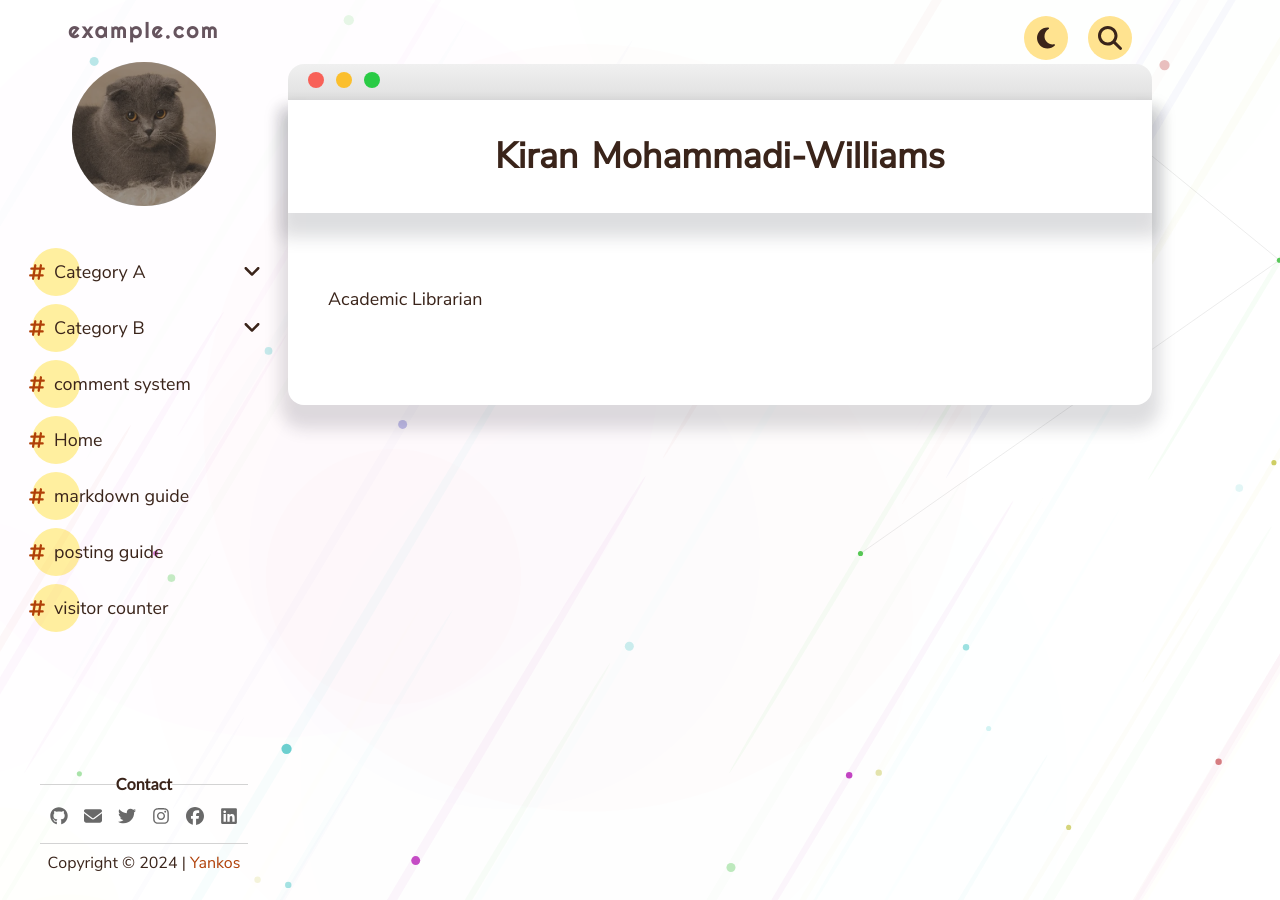
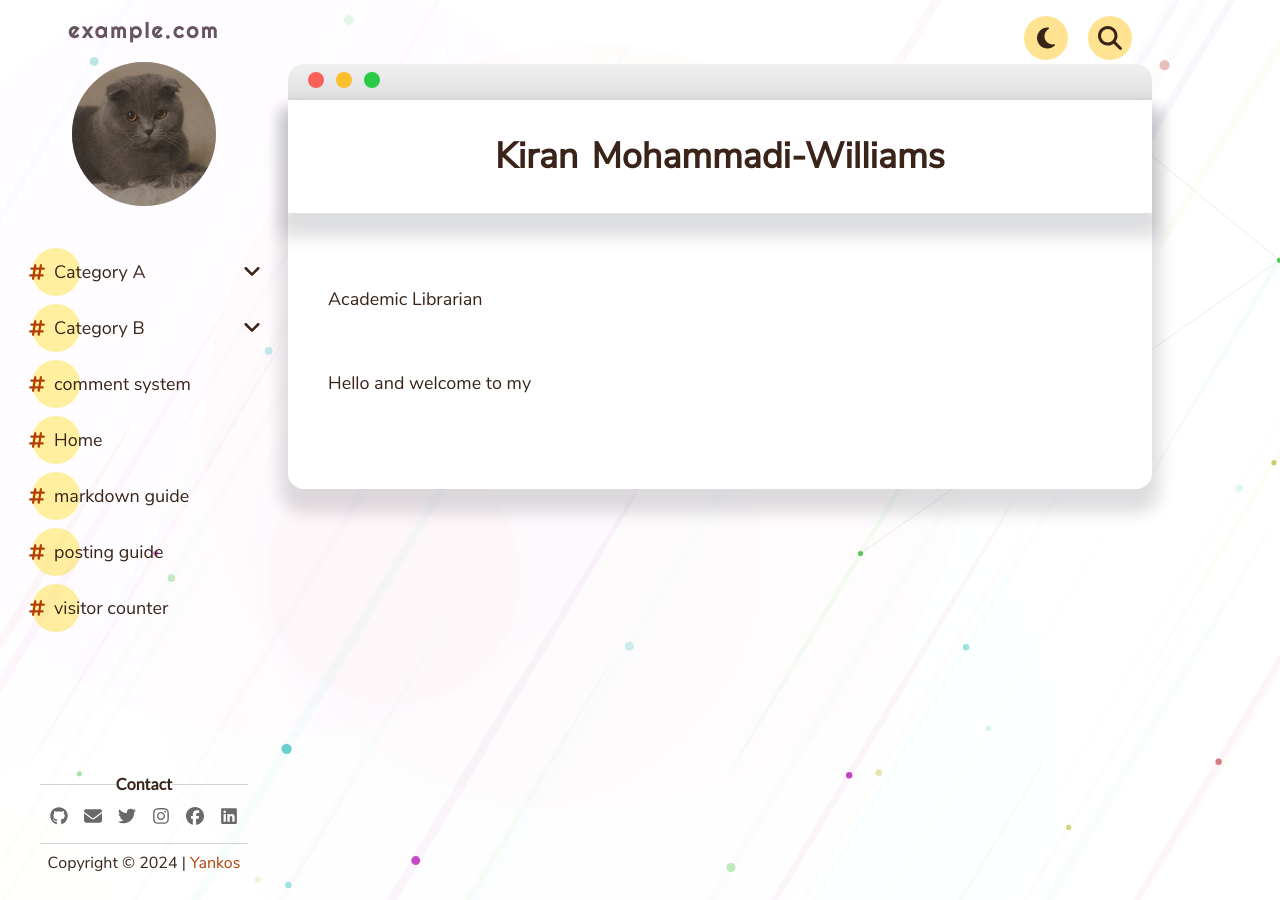
Before and after one commit to kam535/vigilant-barnacle, a Jekyll site: the page built from _pages/comment system.md, in a window 1280 px wide. Built offline with Jekyll 4.4.1, drawn with Linux system fonts in a browser that asks for light colours.

Commit message:
Update comment system.md

```diff
--- a/_pages/comment system.md
+++ b/_pages/comment system.md
@@ -3,3 +3,5 @@ title: "Kiran Mohammadi-Williams"
 bookmark: true
 ---
 Academic Librarian
+
+Hello and welcome to my
```
